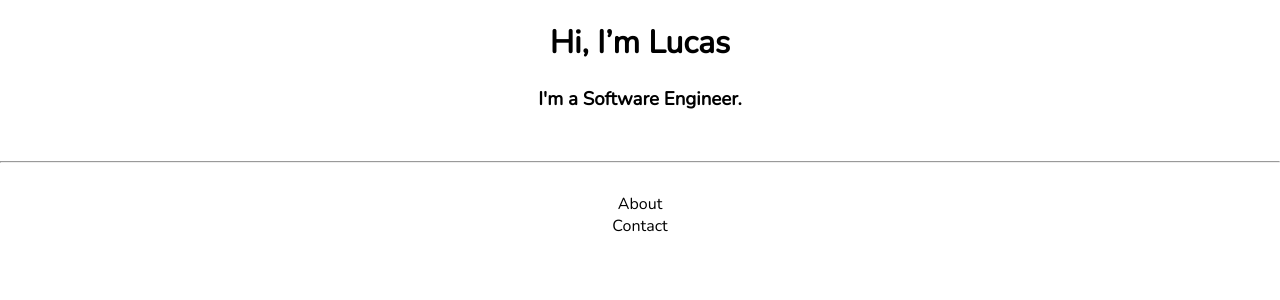
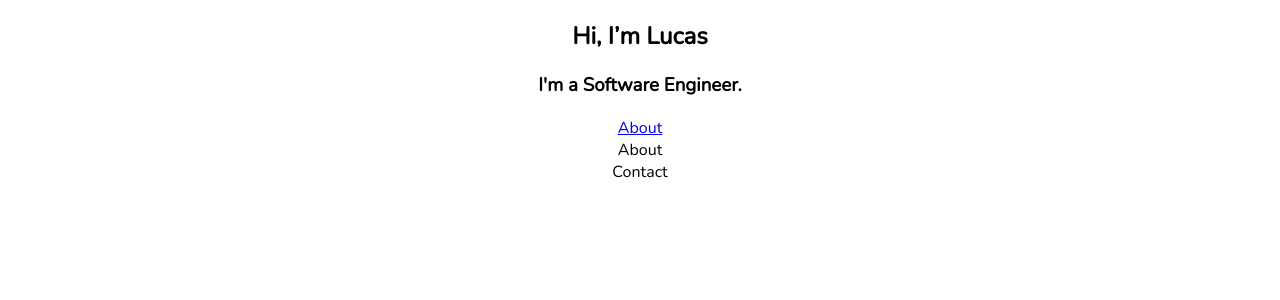
Before and after one commit to L-Steinmacher/react-portfolio, a React (Create React App) app: page / in a window 1280 px wide. Shown: the top 300 px of the page. Built offline with nearby package versions, Linux system fonts and the light colour scheme.

Commit message:
home component work and nav routing

```diff
--- a/src/components/About.js
+++ b/src/components/About.js
@@ -2,7 +2,7 @@ import React from 'react'
 
 function About() {
   return (
-    <div>
+    <div id='about'>
         About
     </div>
   )
--- a/src/components/Blog.js
+++ b/src/components/Blog.js
@@ -2,7 +2,7 @@ import React from 'react'
 
 function Blog() {
   return (
-    <div>
+    <div id='blog'>
         Blog
     </div>
   )
--- a/src/components/Contact.js
+++ b/src/components/Contact.js
@@ -2,7 +2,7 @@ import React from 'react'
 
 function Contact() {
   return (
-    <div>
+    <div id='contact'>
       Contact
     </div>
   )
--- a/src/components/Home.js
+++ b/src/components/Home.js
@@ -5,15 +5,39 @@ import Contact from './Contact';
 function Home() {
   return (
     <div>
+      <section id='top' className='hero is-full height' >
+        <div className='container'>
+          <div className='fade-in one'>
             <h1>
               Hi, I’m Lucas
             </h1>
+          </div>
+          <div className='fade-in two'>
             <h3>
               I'm a Software Engineer.
             </h3>
-        <br />
-        <hr />
-        <br />
+          </div>
+          <div className='fade-in three'>
+            <div className='social-icons'>
+              <a href='https://twitter.com/LucasSteinmach1'>
+
+              </a>
+              <a href='https://www.linkedin.com/in/lucas-l-steinmacher/'>
+
+              </a>
+              <a href='https://github.com/L-Steinmacher'>
+
+              </a>
+            </div>
+            <div className='container'>
+              <nav className='navbar' >
+                <a href='#about' >About</a>
+              </nav>
+            </div>
+          </div>
+
+        </div>
+      </section>
         <About />
         <Contact />
     </div>
```
Lines whose indentation alone changed are shown as unchanged.
